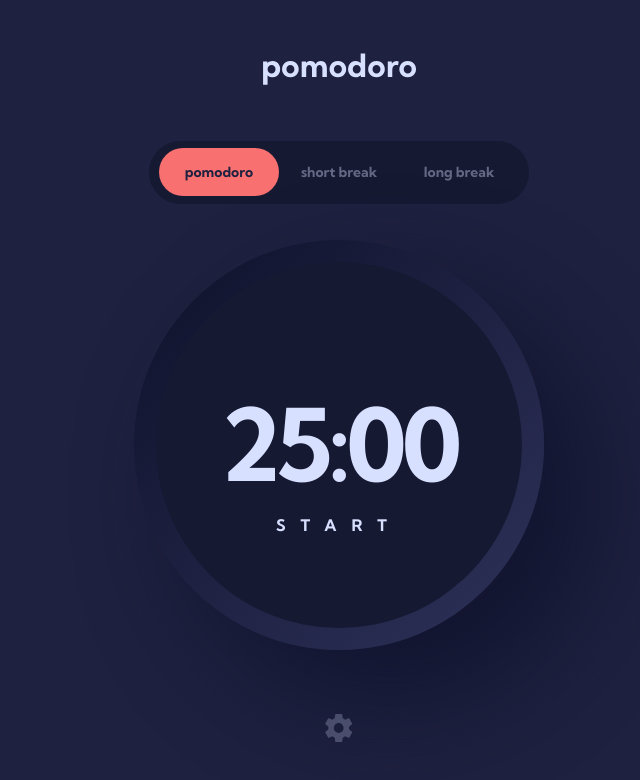
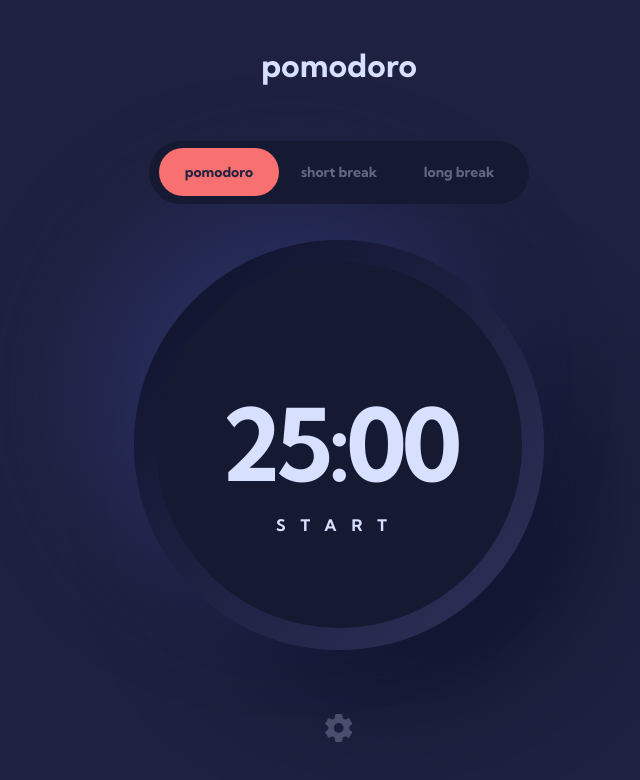
Before and after one commit to paladinescamila/Pomodoro-App, a React (Vite) app: page / in a window 1280 px wide. Shown: the top 780 px of the page, without its empty margins (301-941 px from the left). Built offline with nearby package versions, Linux system fonts and the light colour scheme.

Commit message:
Fix box shadow for timer

```diff
--- a/src/components/Modes.tsx
+++ b/src/components/Modes.tsx
@@ -6,7 +6,7 @@ export default function Modes() {
 	const {mode, setMode, settings} = useAppStore();
 
 	return (
-		<section aria-label='Timer Mode Selection' className='w-full'>
+		<section aria-label='Timer Mode Selection' className='w-full z-10'>
 			<nav className='mt-10 md:mt-14 mb-12 md:mb-9 w-full flex flex-row items-center justify-center'>
 				<ul className='flex flex-row bg-blue-900 rounded-full px-2.5 py-[7.5px] w-full md:w-max'>
 					{MODES.map((modeItem) => (
--- a/src/components/Settings.tsx
+++ b/src/components/Settings.tsx
@@ -34,7 +34,7 @@ export default function Settings({close}: {close: () => void}) {
 		<dialog
 			open={true}
 			aria-labelledby='settings-heading'
-			className='absolute inset-0 flex items-center justify-center w-full h-dvh bg-blue-850/50 backdrop-blur-sm p-4'>
+			className='absolute inset-0 flex items-center justify-center w-full h-dvh bg-blue-850/50 backdrop-blur-sm p-4 z-20'>
 			<div className='bg-white w-full md:w-135 px-9 pt-8 pb-14 rounded-3xl relative'>
 				<header className='flex flex-row items-center justify-between'>
 					<h2 id='settings-heading' className='text-preset-1-settings text-blue-900'>
--- a/src/index.css
+++ b/src/index.css
@@ -24,8 +24,9 @@
 }
 
 @utility custom-shadow {
-	box-shadow: -50px -50px 100px 0 #272c5a;
-	box-shadow: 50px 50px 100px 0 #121530;
+	box-shadow:
+		-50px -50px 100px 0 #272c5a,
+		50px 50px 100px 0 #121530;
 }
 
 :root {
```
